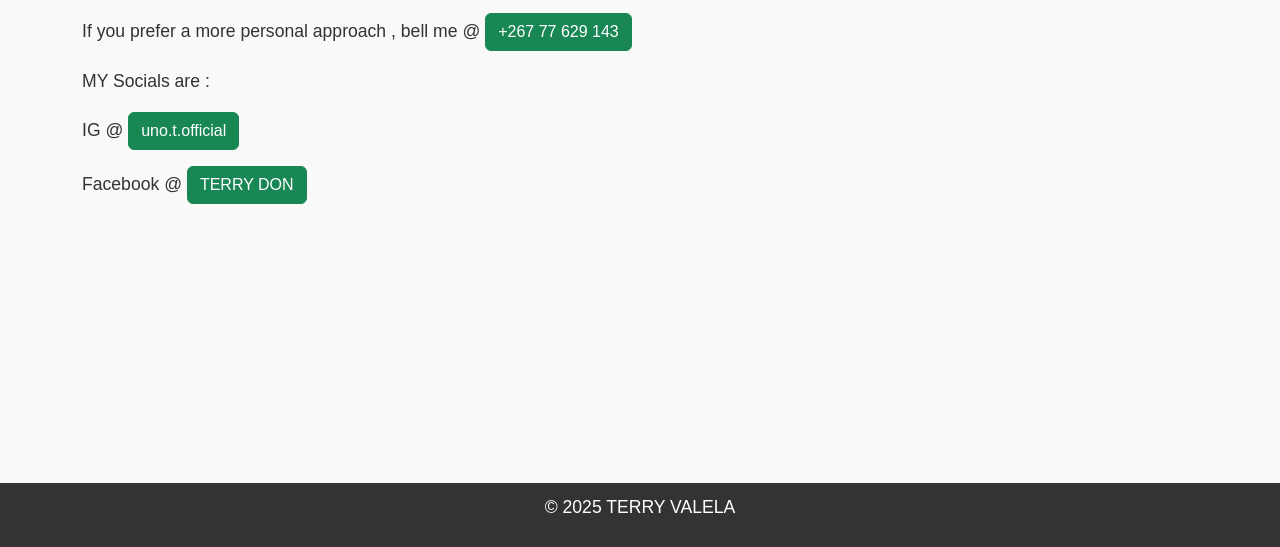
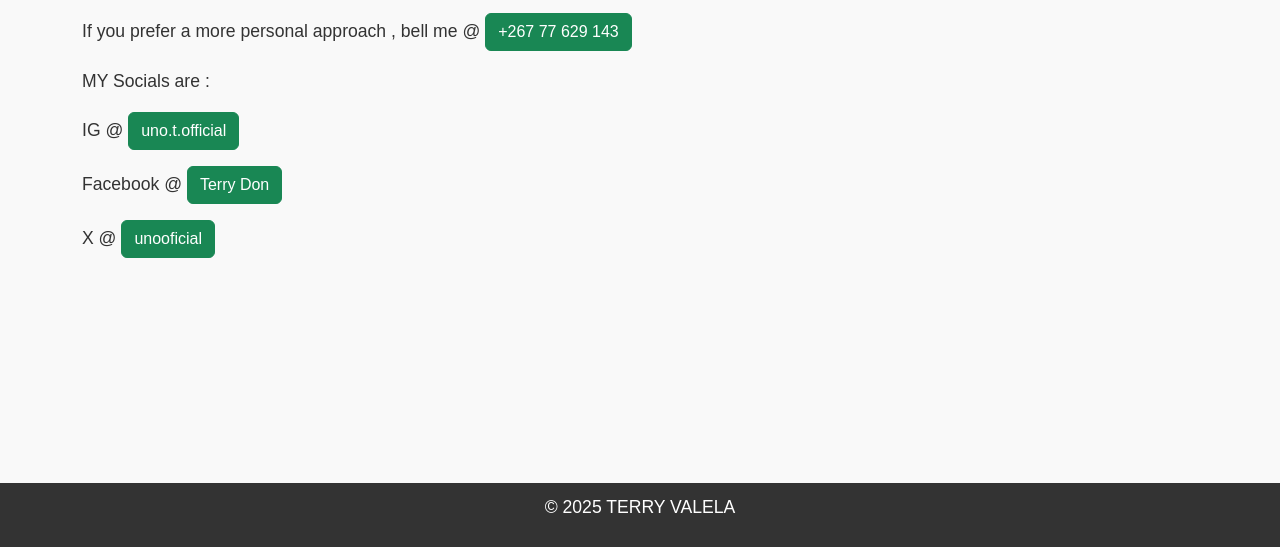
Before and after one commit to terryvalela04/my-items, a plain HTML site: page contact.html in a window 1280 px wide. Shown: the part 253-800 px from the top of the page. Drawn offline with nearby package versions, Linux system fonts and the light colour scheme.

Commit message:
contact.html

```diff
--- a/contact.html
+++ b/contact.html
@@ -75,7 +75,8 @@
 <p> MY Socials are : </p>
 <P> IG @  <a href="+" class="btn btn-success">uno.t.official
 </a> </p>
-<p> Facebook @ <a href="+" class="btn btn-success">TERRY DON</a> </p>
+<p> Facebook @ <a href="+" class="btn btn-success">Terry Don</a> </p>
+<P> X @ <a href="+" class="btn btn-success">unooficial</a> </P>
 </P>
 
 </main>
```
